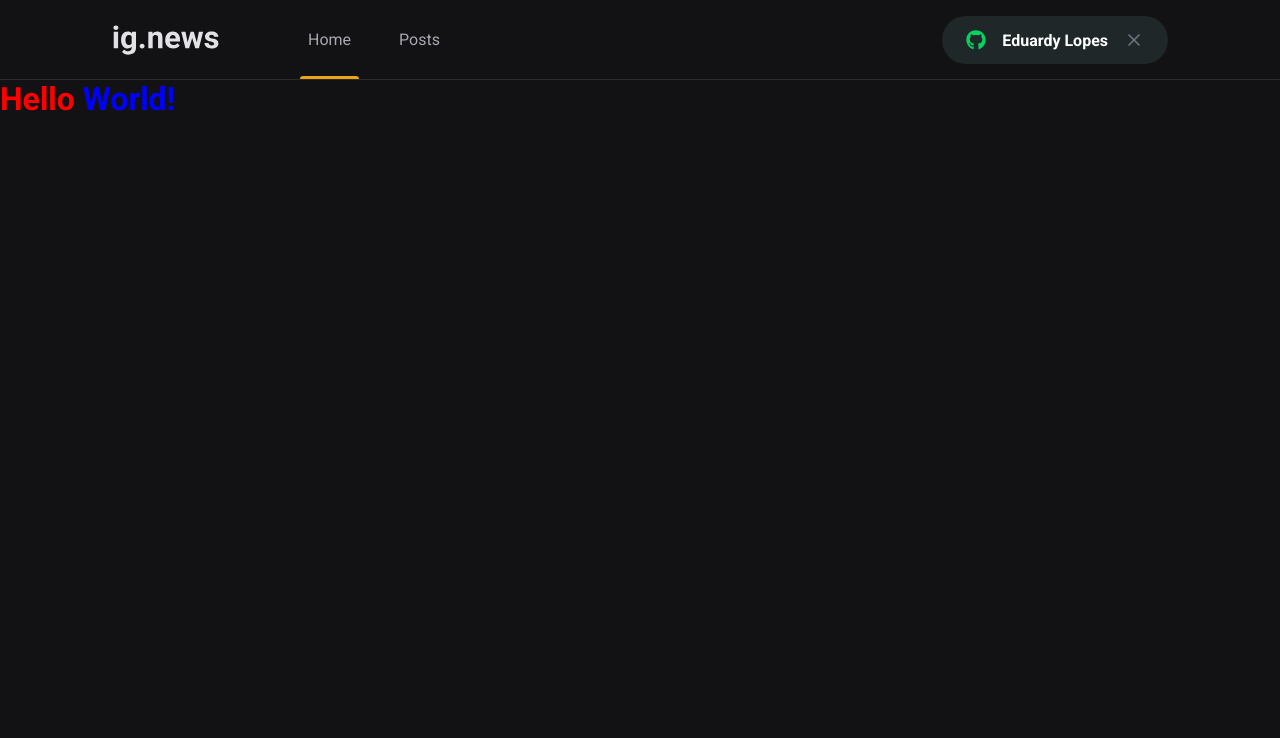
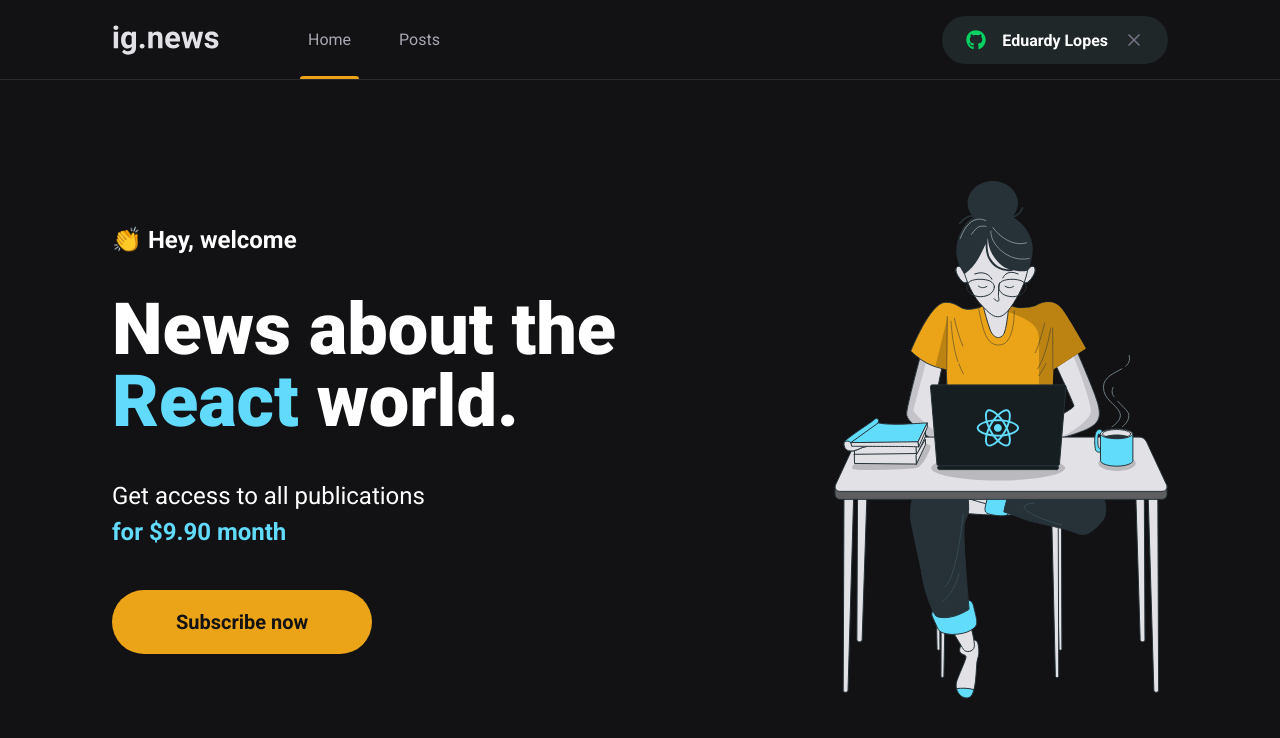
Before and after one commit to eduardylopes/ignews, a Next.js app: page / in a window 1280 px wide. Shown: the top 738 px of the page. Built offline with nearby package versions, Linux system fonts and the light colour scheme.

Commit message:
create subcription button

```diff
--- a/next.config.js
+++ b/next.config.js
@@ -2,6 +2,9 @@
 const nextConfig = {
   reactStrictMode: true,
   swcMinify: true,
-}
+  images: {
+    dangerouslyAllowSVG: true,
+  },
+};
 
-module.exports = nextConfig
+module.exports = nextConfig;
--- /dev/null
+++ b/src/components/SubscribeButton/index.tsx
@@ -0,0 +1,9 @@
+import styles from './styles.module.scss';
+
+export function SubscribeButton() {
+  return (
+    <button className={styles.container} type="button">
+      Subscribe now
+    </button>
+  );
+}
--- /dev/null
+++ b/src/components/SubscribeButton/styles.module.scss
@@ -0,0 +1,19 @@
+.container {
+  height: 4rem;
+  width: fit-content;
+  padding: 0 4rem;
+
+  border-radius: 4rem;
+  border: none;
+  font-weight: bold;
+  font-size: 1.25rem;
+
+  background-color: var(--yellow-500);
+  color: var(--gray-900);
+
+  transform: filter 0.2s;
+
+  &:hover {
+    filter: brightness(0.8);
+  }
+}
--- /dev/null
+++ b/src/pages/home.module.scss
@@ -0,0 +1,51 @@
+.contentContainer {
+  display: flex;
+  align-items: center;
+  justify-content: space-between;
+
+  max-width: 1120px;
+  margin: 0 auto;
+  padding: 0 2rem;
+  height: calc(100vh - 5rem);
+}
+
+.hero {
+  display: flex;
+  flex-direction: column;
+  gap: 40px;
+
+  max-width: 600px;
+
+  > span {
+    font-size: 1.5rem;
+    font-weight: bold;
+  }
+
+  h1 {
+    font-size: 4.5rem;
+    line-height: 4.5rem;
+    font-weight: 900;
+
+    span {
+      color: var(--cyan-500);
+    }
+  }
+
+  p {
+    font-size: 1.5rem;
+    line-height: 2.25rem;
+
+    span {
+      color: var(--cyan-500);
+      font-weight: bold;
+    }
+  }
+}
+
+.image {
+  display: flex;
+  position: relative;
+
+  width: 334px;
+  height: 520px;
+}
--- a/src/pages/index.tsx
+++ b/src/pages/index.tsx
@@ -1,16 +1,31 @@
 import Head from 'next/head';
-import styles from '../styles/home.module.scss';
+import Image from 'next/image';
+import { SubscribeButton } from '../components/SubscribeButton';
+import styles from './home.module.scss';
 
 export default function Home() {
   return (
     <>
       <Head>
-        <title>ignews</title>
+        <title>Home | ig.news</title>
       </Head>
 
-      <h1 className={styles.title}>
-        Hello <span>World!</span>
-      </h1>
+      <main className={styles.contentContainer}>
+        <section className={styles.hero}>
+          <span>👏 Hey, welcome</span>
+          <h1>
+            News about the <span>React</span> world.
+          </h1>
+          <p>
+            Get access to all publications <br />
+            <span>for $9.90 month</span>
+          </p>
+          <SubscribeButton />
+        </section>
+        <div className={styles.image}>
+          <Image src="/images/avatar.svg" alt="Girl coding" layout="fill" />
+        </div>
+      </main>
     </>
   );
 }
```
